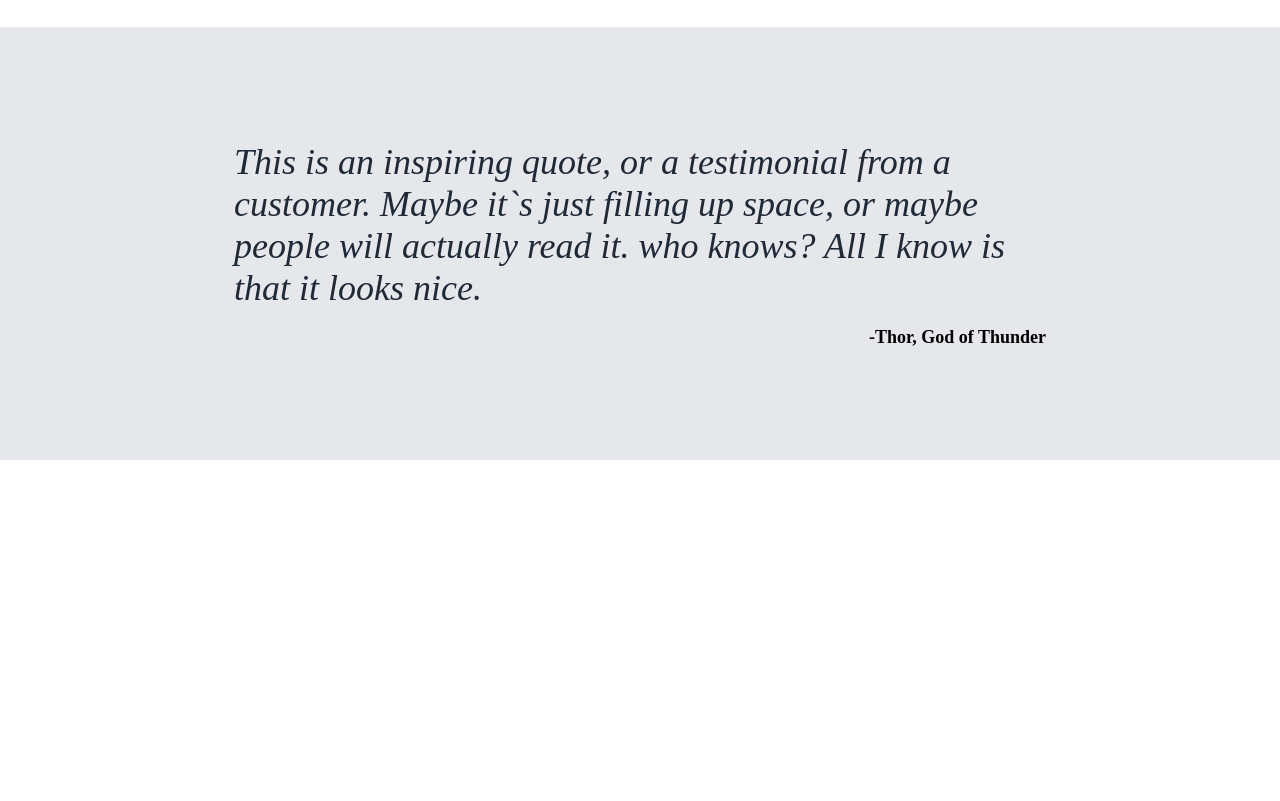
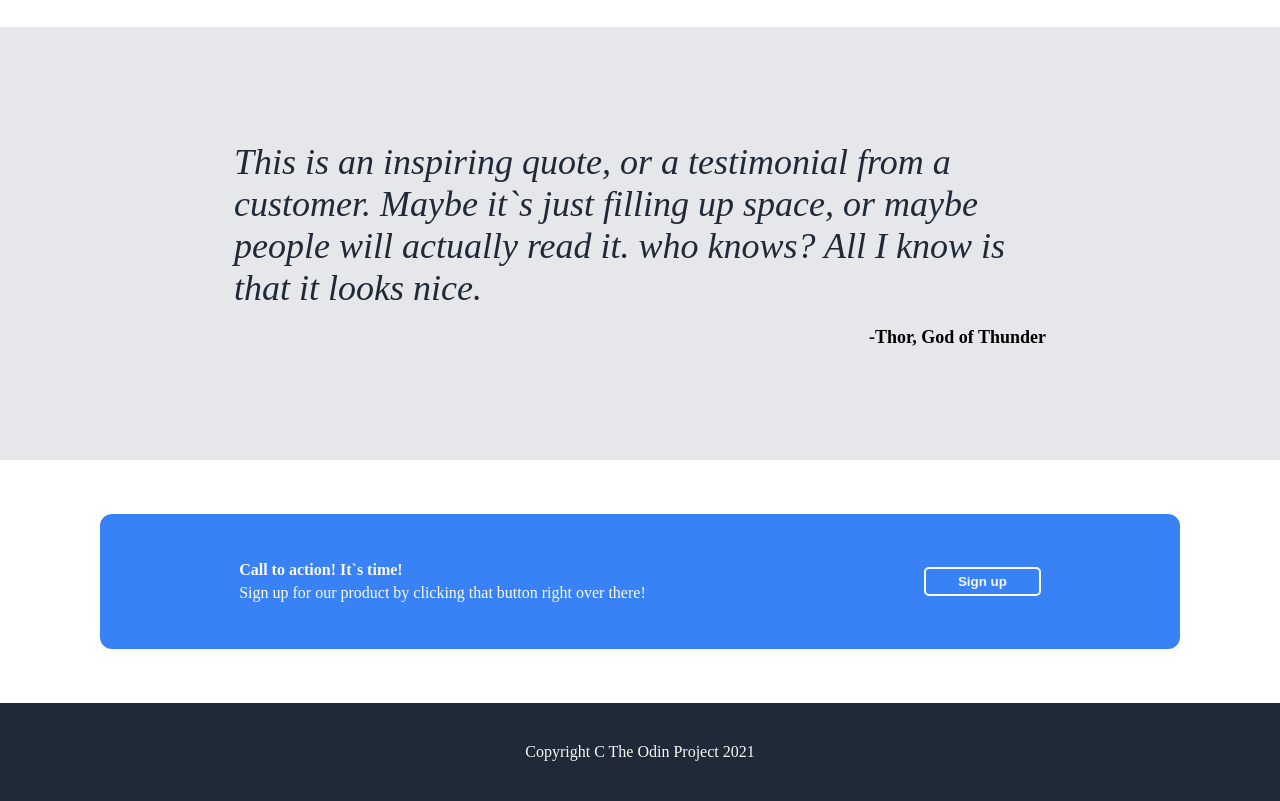
Before and after one commit to FadelYang/lading-page-odin-project, a plain HTML site: page index.html in a window 1280 px wide. Shown: the part 1002-1803 px from the top of the page. Before the commit the page ends 1462 px from the top, so only its background shows below. Drawn offline with Linux system fonts and the light colour scheme.

Commit message:
fix(first-section): Fix Responsive Layout

```diff
--- a/index.html
+++ b/index.html
@@ -34,19 +34,19 @@
         <p class="second-section-header">Some random information.</p>
         <div class="second-section-content-list">
             <article>
-                <img src="https://picsum.photos/seed/picsum/200/200" alt="">
+                <img src="https://picsum.photos/id/11/200/200" alt="">
                 <p>This is some subtext under an illustration or image</p>
             </article>
             <article>
-                <img src="https://picsum.photos/seed/picsum/200/200" alt="">
+                <img src="https://picsum.photos/id/12/200/200" alt="">
                 <p>This is some subtext under an illustration or image</p>
             </article>
             <article>
-                <img src="https://picsum.photos/seed/picsum/200/200" alt="">
+                <img src="https://picsum.photos/id/13/200/200" alt="">
                 <p>This is some subtext under an illustration or image</p>
             </article>
             <article>
-                <img src="https://picsum.photos/seed/picsum/200/200" alt="">
+                <img src="https://picsum.photos/id/14/200/200" alt="">
                 <p>This is some subtext under an illustration or image</p>
             </article>
         </div>
@@ -60,7 +60,19 @@
 
     <!-- fourth section -->
     <div class="fourth-section">
+        <div class="fourth-section-left-content">
+            <p class="fourth-section-left-content-main-text">Call to action! It`s time!</p>
+            <p>Sign up for our product by clicking that button right over there!</p>
+        </div>
+        <div class="fourth-section-right-content">
+            <button>Sign up</button>
+        </div>
+    </div>
 
-    </div>
+    <footer>
+        <p>Copyright C The Odin Project 2021</p>
+    </footer>
+
+    <!-- test verified commit -->
 </body>
 </html>
--- a/styles.css
+++ b/styles.css
@@ -40,6 +40,7 @@ header ul a, .secondary-hero {
     display: flex;
     gap: 12px;
     align-items: center;
+    justify-content: space-between;
     padding-top: 54px;
     padding-bottom: 54px;
 }
@@ -57,12 +58,8 @@ header ul a, .secondary-hero {
     margin: 0;
 }
 
-.first-section-left-content {
-    width: 500px;
-    margin-right: auto;
-}
 
-button {
+.first-section-left-content button {
     background-color: #3882F6;
     padding: 12px 54px;
     border-style: none;
@@ -121,3 +118,47 @@ button {
     font-weight: bold;
     font-size: 18px;
 }
+
+/* fourth section */
+
+.fourth-section {
+    background-color: #3882F6;
+    padding-top: 42px;
+    padding-bottom: 42px;
+    margin: 54px 100px;
+    border-radius: 12px;
+    display: flex;
+    align-items: center;
+    justify-content: space-around;
+    color: #F9FAF8;
+}
+
+.fourth-section p {
+    margin-bottom: 5px;
+    margin-top: 5px;
+}
+
+.fourth-section button {
+    color: #F9FAF8;
+    background-color: #3882F6;
+    padding: 5px 32px;
+    font-weight: bold;
+    border: 2px solid #F9FAF8;
+    border-radius: 5px;
+}
+
+.fourth-section-left-content-main-text {
+    font-weight: bold;
+}
+
+/* footer */
+
+footer {
+    display: flex;
+    justify-content: center;
+    align-items: center;
+    background-color: #1F2937;
+    color: #F9FAF8;
+    padding-top: 24px;
+    padding-bottom: 24px;
+}
```
